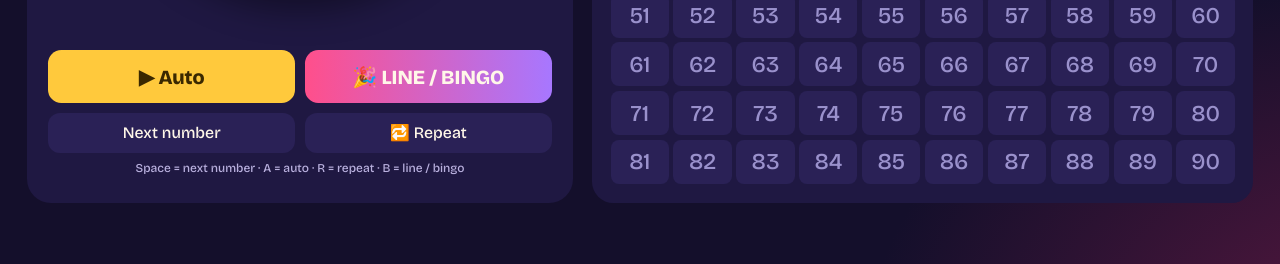
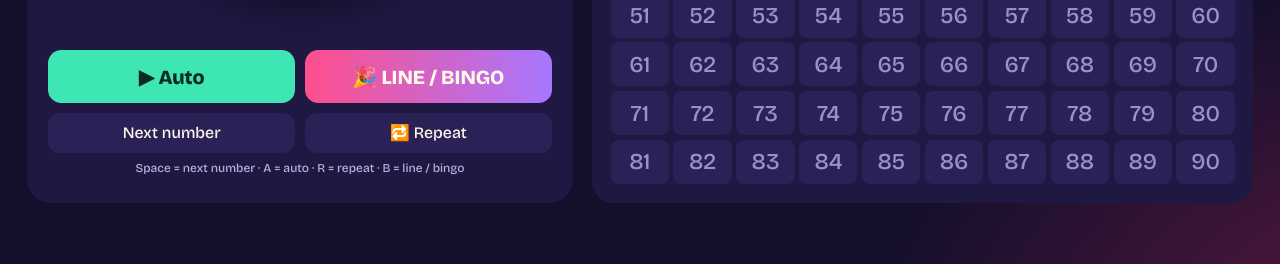
Before and after one commit to adelasimnova/bingo-caller, a plain HTML site: page index.html in a window 1280 px wide. Both pictures are taken after a click on the button "Start game 🎉". Shown: the part 536-800 px from the top of the page. Drawn offline with nearby package versions, Linux system fonts and the light colour scheme; no server answers; grey boxes are pictures that could not be loaded.

Commit message:
Green Auto button
Co-Authored-By: Claude Opus 5.5 <noreply@anthropic.com>

```diff
--- a/index.html
+++ b/index.html
@@ -272,8 +272,8 @@
       }
       .auto {
         flex: 1;
-        background: var(--sun);
-        color: #3a2800;
+        background: var(--mint);
+        color: #082a20;
         font-weight: 800;
         font-size: 18px;
         padding: 20px;
```
